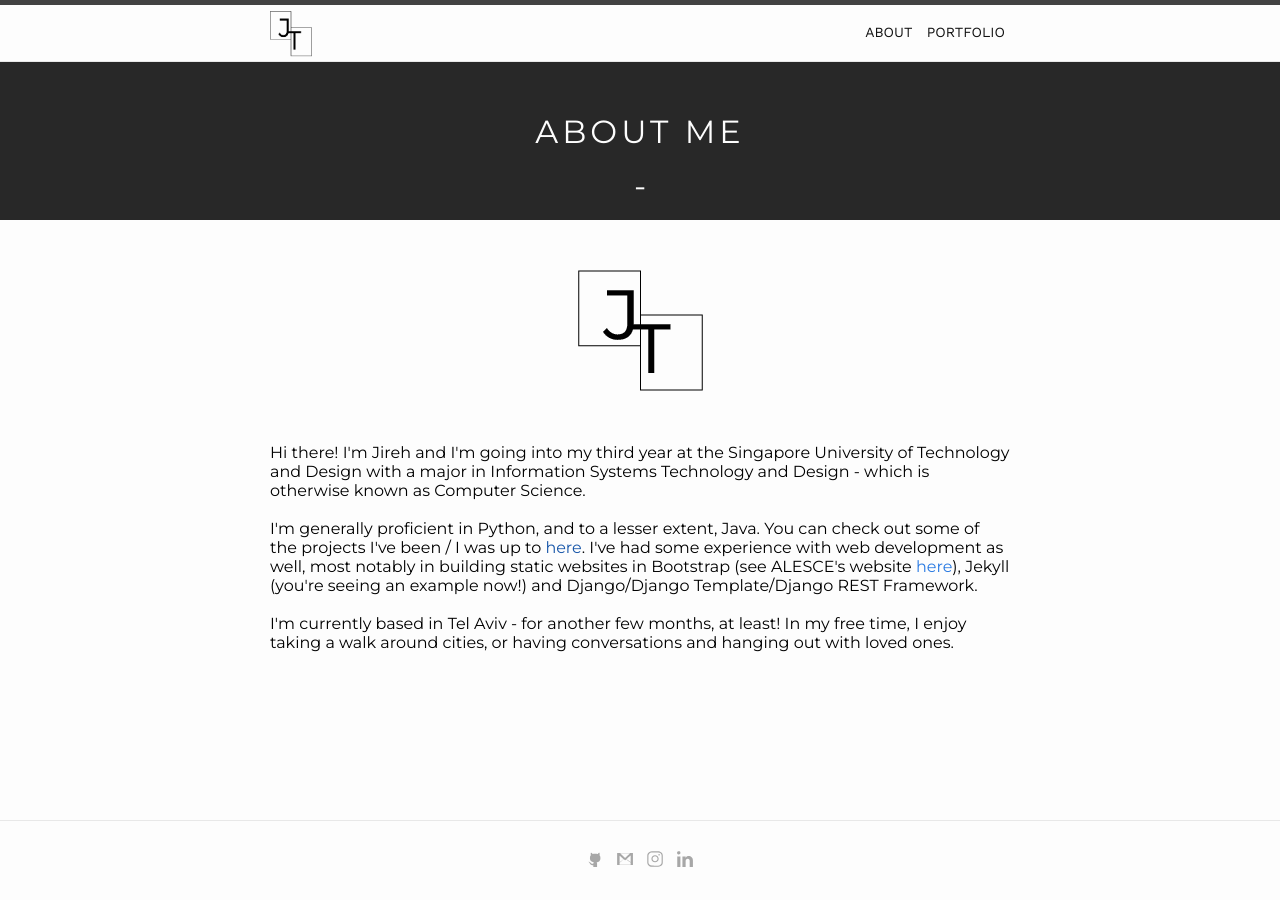
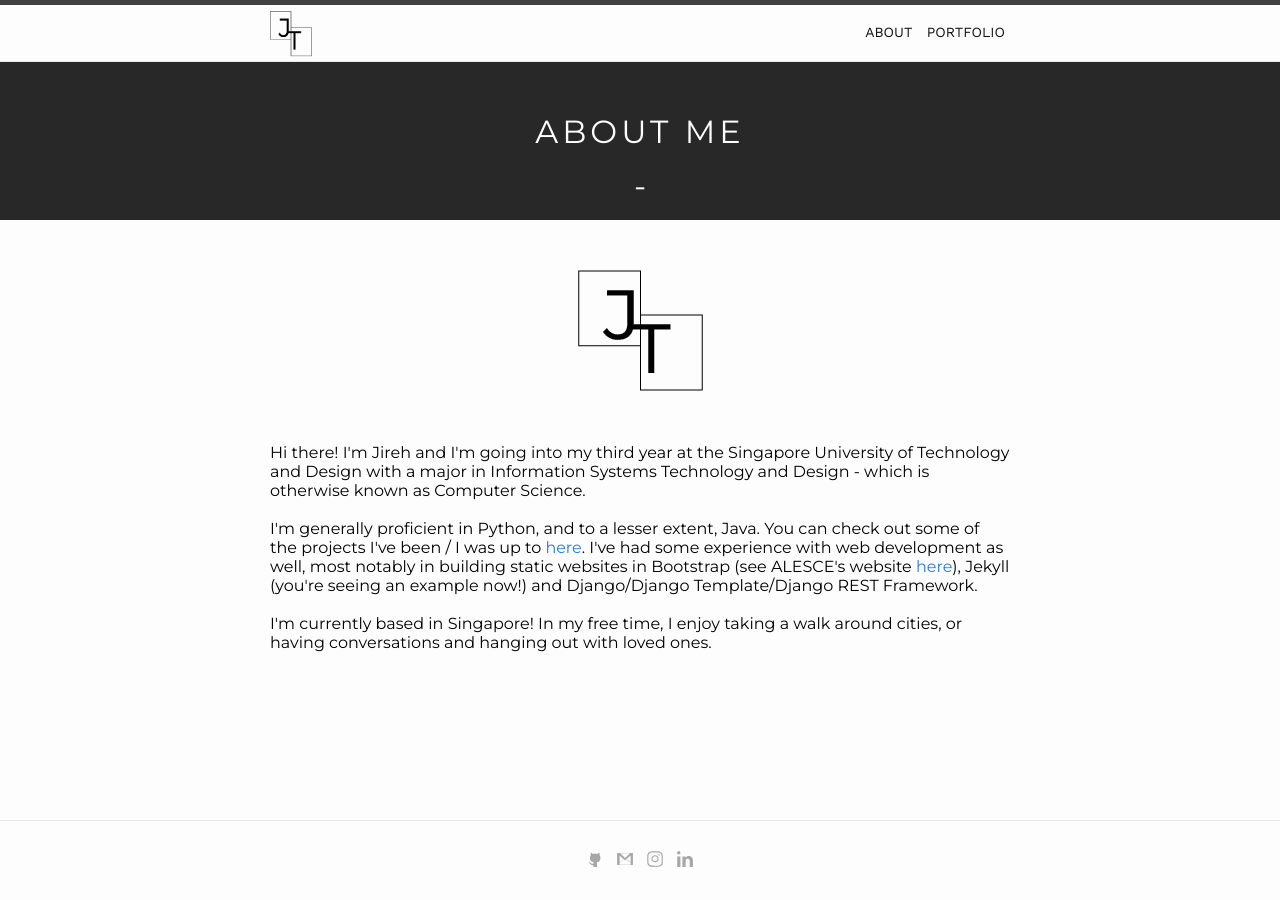
Before and after one commit to hungryjireh/portfolio, a Jekyll site: the page built from about.md, in a window 1280 px wide. Built offline with Jekyll 4.4.1, drawn with Linux system fonts in a browser that asks for light colours.

Commit message:
added to portfrtfolio

```diff
--- a/_layouts/portfolio.html
+++ b/_layouts/portfolio.html
@@ -65,7 +65,7 @@
         </div>
     </div>
     <div class="portfolio-entries">
-        <div class="wrapper">
+        <div class="wrapper portfolio-container">
             {% for post in site.posts %}
             <a href="{{site.baseurl}}{{post.url}}">
                 <div class="p-column">
--- a/_posts/2019-06-19-alesce.markdown
+++ b/_posts/2019-06-19-alesce.markdown
@@ -9,7 +9,7 @@ author: Jireh
 
 As the Operations Director of ALESCE, I was tasked to build the main page for ALESCE. My choice of framework - though limited in scope and functionality - was Bootstrap, which is a combination of HTML, CSS and a bit of jQuery for the website interactions.
 
-Though the ALESCE website will most probably be ported over to Wordpress or another CMS framework later on, here is the website that we have been using for the past few months. This website can be found at [https://www.alesce.co][alesce].
+Though the ALESCE website will most probably be ported over to Wordpress or another CMS framework later on, here is the website that we have been using for the past few months. This website is no longer live, however, an updated version of the site can be found at [https://www.alesce.co][alesce].
 
 ---
 &nbsp;
--- a/about.md
+++ b/about.md
@@ -8,8 +8,8 @@ Hi there! I'm Jireh and I'm going into my third year at the Singapore University
 
 <br><br>
 
-I'm generally proficient in Python, and to a lesser extent, Java. You can check out some of the projects I've been / I was up to <a href="">here</a>. I've had some experience with web development as well, most notably in building static websites in Bootstrap (see ALESCE's website <a href="https://www.alesce.co">here</a>), Jekyll (you're seeing an example now!) and Django/Django Template/Django REST Framework.
+I'm generally proficient in Python, and to a lesser extent, Java. You can check out some of the projects I've been / I was up to <a href="https://hungryjireh.github.io/portfolio/portfolio/">here</a>. I've had some experience with web development as well, most notably in building static websites in Bootstrap (see ALESCE's website <a href="https://www.alesce.co">here</a>), Jekyll (you're seeing an example now!) and Django/Django Template/Django REST Framework.
 
 <br><br>
 
-I'm currently based in Tel Aviv - for another few months, at least! In my free time, I enjoy taking a walk around cities, or having conversations and hanging out with loved ones.
+I'm currently based in Singapore! In my free time, I enjoy taking a walk around cities, or having conversations and hanging out with loved ones.
--- a/assets/css/page_update.css
+++ b/assets/css/page_update.css
@@ -661,6 +661,10 @@ table {
 /**
  * Portfolio Page
  */
+
+ .portfolio-container {
+  margin-bottom: 30px;
+}
  .portfolio-desc {
    text-align: center;
    font-style: italic;
```
Also changed, not shown: _posts/2019-08-29-riverlifebot.markdown (added, +28 -0 lines), _posts/2019-09-20-alescewp.markdown (added, +61 -0 lines), assets/img/alescewp/alescewp-about.png (added), assets/img/alescewp/alescewp-account.png (added), assets/img/alescewp/alescewp-contact.png (added), assets/img/alescewp/alescewp-shopitem.png (added), assets/img/alescewp/alescewp-team.png (added), assets/img/alescewp/alescewp-thumbnail.png (added), assets/img/riverlifebot/riverlifebot-pastea.png (added), assets/img/riverlifebot/riverlifebot-thumbnail.png (added), 4 other files.
